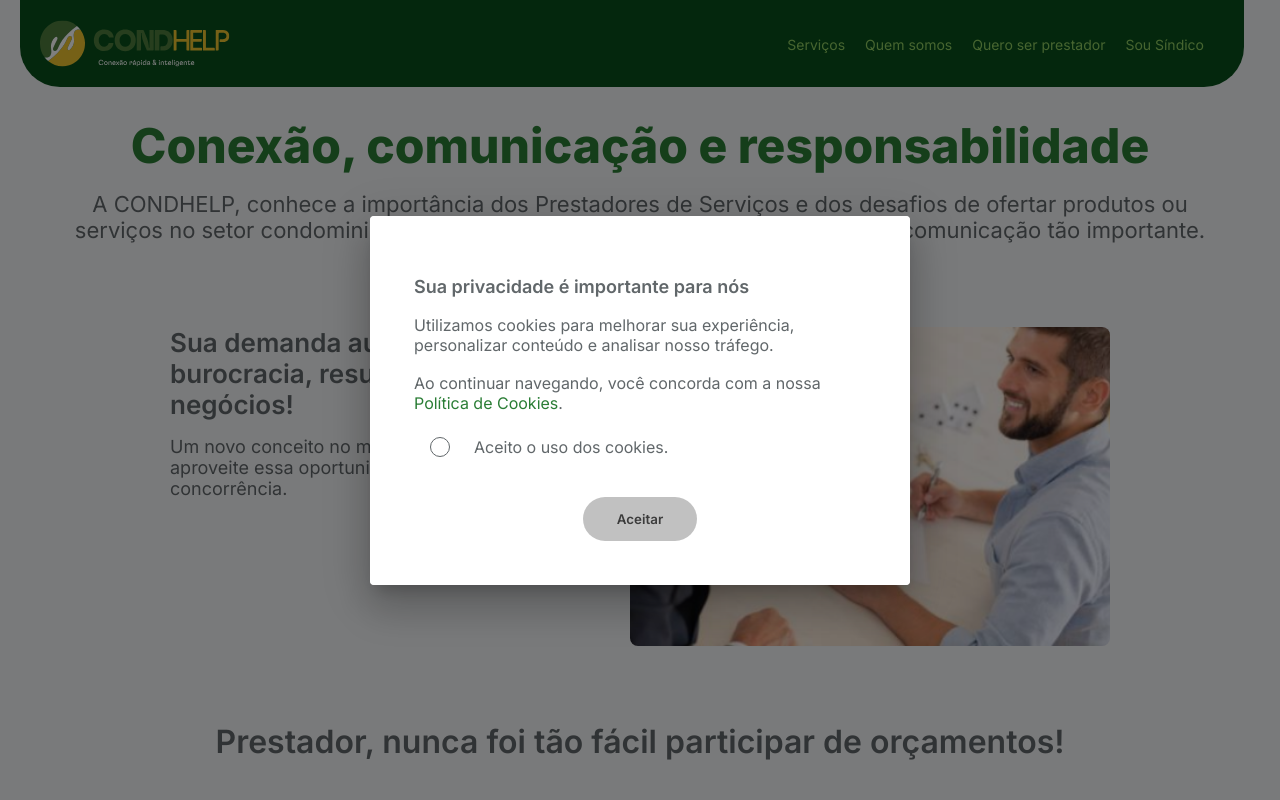
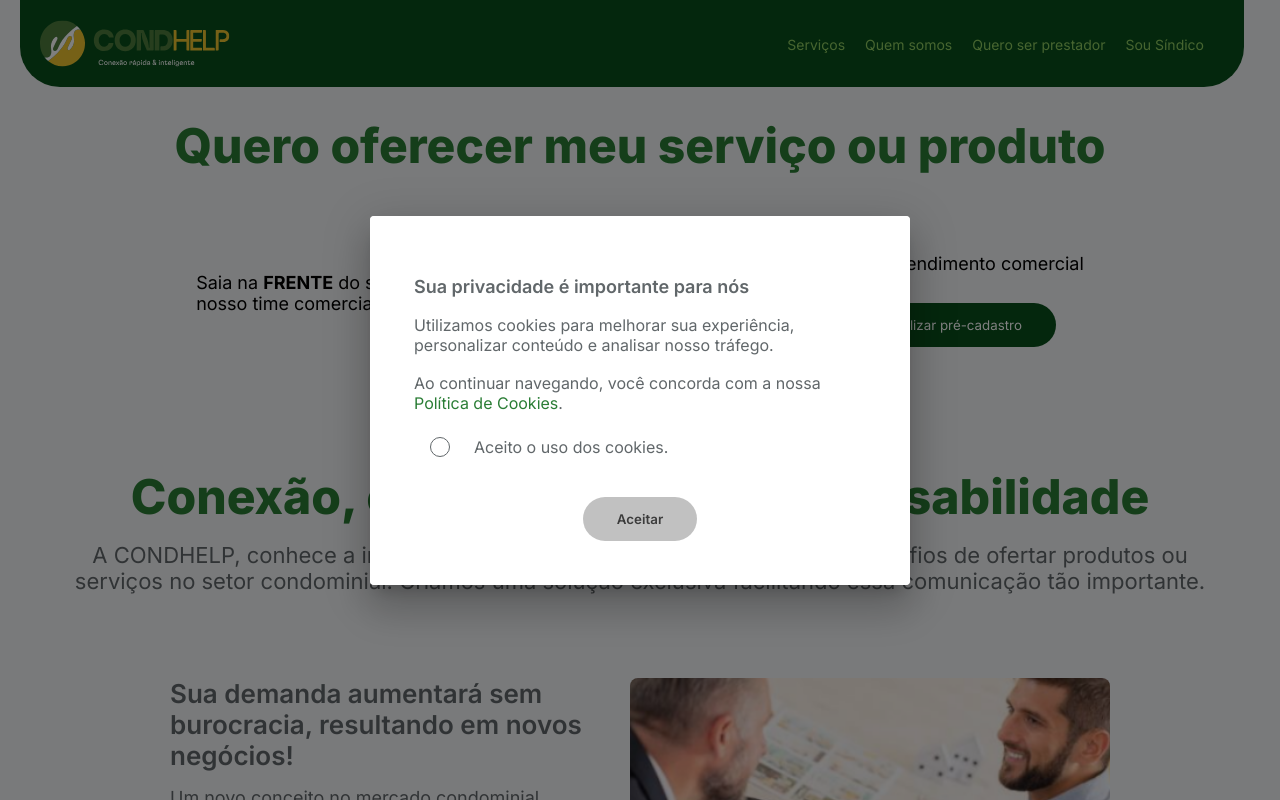
Before and after one commit to Condhelp/subscribe_site, a React (Create React App) app: page /prestador in a window 1280 px wide. Shown: the top 800 px of the page. Built offline with nearby package versions, Linux system fonts and the light colour scheme; no server answers.

Commit message:
Provider details page content addition

```diff
--- a/src/pages/DetailsProvider/index.tsx
+++ b/src/pages/DetailsProvider/index.tsx
@@ -98,6 +98,27 @@ const DetailsProvider = () => {
       <Container>
         <S.PageContent>
           <Section
+            id={"providerRef"}
+            title="Quero oferecer meu serviço ou produto"
+          >
+            <S.StartGap>
+              <span>
+                Saia na <strong>FRENTE</strong> do seu concorrente, realize seu
+                pré-cadastro e nosso time comercial vai entrar em contato.
+              </span>
+              <S.StartGapContact>
+                <div>
+                  <Icons.Whatsapp width={48} height={48} />
+                  <span>Atendimento comercial</span>
+                </div>
+                <S.Button id="preRegister" onClick={handleGetIn}>
+                  Realizar pré-cadastro
+                </S.Button>
+              </S.StartGapContact>
+            </S.StartGap>
+          </Section>
+
+          <Section
             id="services"
             title="Conexão, comunicação e responsabilidade"
             description="A CONDHELP, conhece a importância dos Prestadores de Serviços e dos desafios de ofertar produtos ou serviços no setor condominial. Criamos uma solução exclusiva facilitando essa comunicação tão importante."
```
